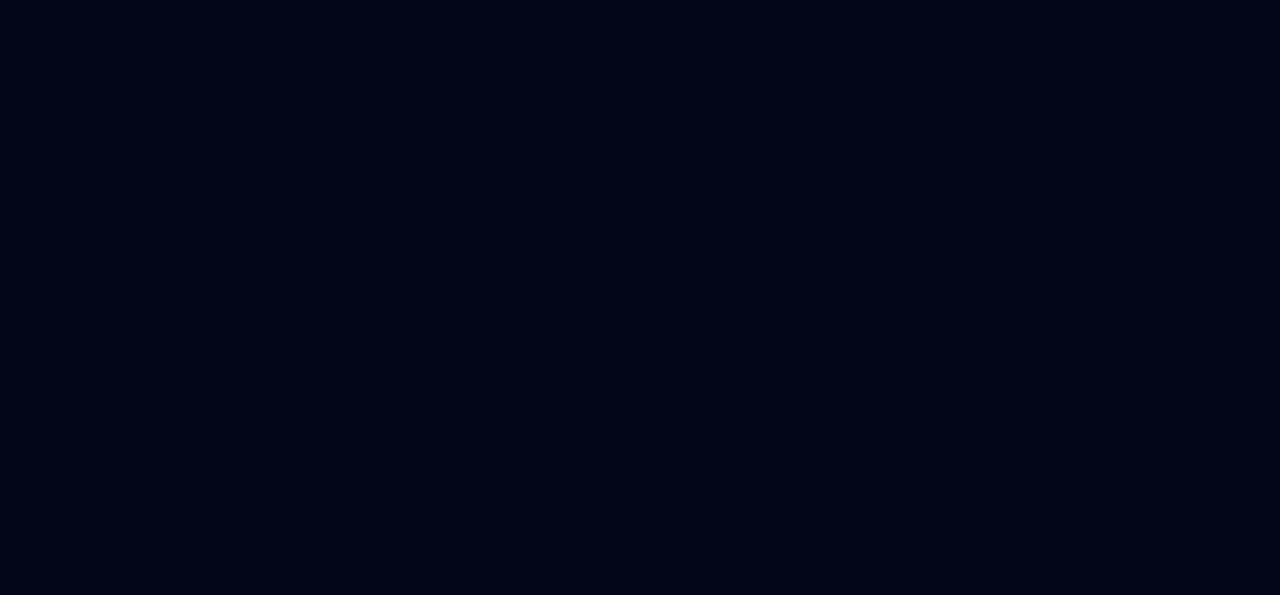
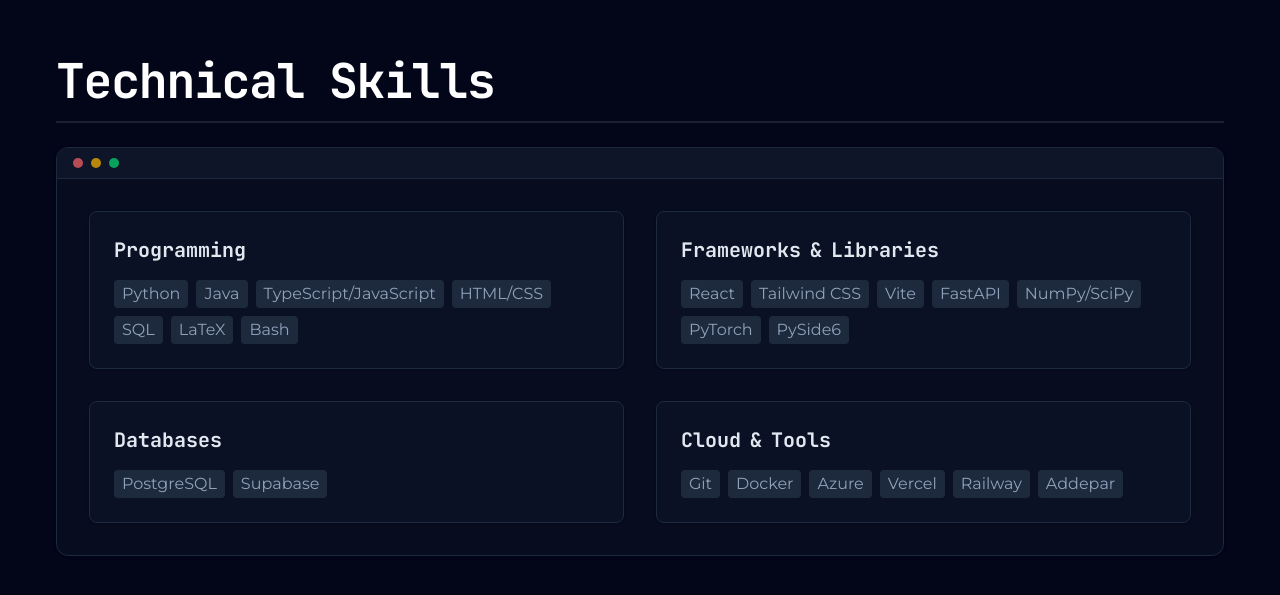
Before and after one commit to danielafkhami/danielafkhami.github.io, a React (Vite) app: page / in a window 1280 px wide. Shown: the part 1582-2177 px from the top of the page. Before the commit the page ends 1495 px from the top, so only its background shows below. Built offline with nearby package versions, Linux system fonts and the light colour scheme.

Commit message:
Add Skills section

```diff
--- a/src/App.jsx
+++ b/src/App.jsx
@@ -2,6 +2,7 @@
 import { FaSun, FaMoon } from "react-icons/fa6";
 import { Hero } from '@/sections/Hero'
 import { About } from '@/sections/About'
+import { Skills } from '@/sections/Skills'
 
 function App() {
   const [isDarkMode, setDarkMode] = useState(() => {
@@ -27,6 +28,7 @@
 
       <Hero />
       <About />
+      <Skills />
     </main>
   )
 }
--- /dev/null
+++ b/src/sections/Skills.jsx
@@ -0,0 +1,64 @@
+import { SectionHeading } from "@/components/SectionHeading";
+import { TerminalWindow } from "@/components/TerminalWindow";
+
+const SKILLS = [
+  {
+    category: "Programming",
+    items: ["Python", "Java", "TypeScript/JavaScript", "HTML/CSS", "SQL", "LaTeX", "Bash"],
+  },
+  {
+    category: "Frameworks & Libraries",
+    items: ["React", "Tailwind CSS", "Vite", "FastAPI", "NumPy/SciPy", "PyTorch", "PySide6"],
+  },
+  {
+    category: "Databases",
+    items: ["PostgreSQL", "Supabase"],
+  },
+  {
+    category: "Cloud & Tools",
+    items: ["Git", "Docker", "Azure", "Vercel", "Railway", "Addepar"],
+  },
+];
+
+export const Skills = () => {
+  return (
+    <section className="flex flex-col items-center px-6 sm:px-10 md:px-14 py-20 sm:py-28 md:py-36 font-sans">
+      <div className="flex flex-col gap-4 sm:gap-5 md:gap-6 w-full max-w-7xl mx-auto">
+
+        <SectionHeading label="Technical Skills" />
+
+        <TerminalWindow className="w-fit max-w-7xl mx-auto">
+          <div className="grid grid-cols-1 md:grid-cols-2 gap-4 sm:gap-6 sm:gap-8">
+
+            {SKILLS.map((group) => (
+              <div
+                key={group.category}
+                className="flex flex-col gap-2 sm:gap-3 md:gap-4 sm:rounded-lg sm:border sm:border-slate-200 sm:dark:border-slate-800
+                sm:bg-white/80 sm:dark:bg-slate-900/40 p-1 sm:p-5 md:p-6 sm:shadow-sm"
+            >
+
+                <h3 className="font-mono font-bold text-slate-800 dark:text-slate-200 text-base sm:text-lg md:text-xl">
+                  {group.category}
+                </h3>
+
+                <div className="flex flex-wrap gap-2">
+                  {group.items.map((skill) => (
+                    <span
+                      key={skill}
+                      className="text-xs sm:text-sm md:text-base px-2 py-0.5 rounded bg-slate-100 dark:bg-slate-800 text-slate-600 dark:text-slate-400"
+                    >
+                      {skill}
+                    </span>
+                  ))}
+                </div>
+
+              </div>
+            ))}
+
+          </div>
+        </TerminalWindow>
+
+      </div>
+    </section>
+  );
+};
```
